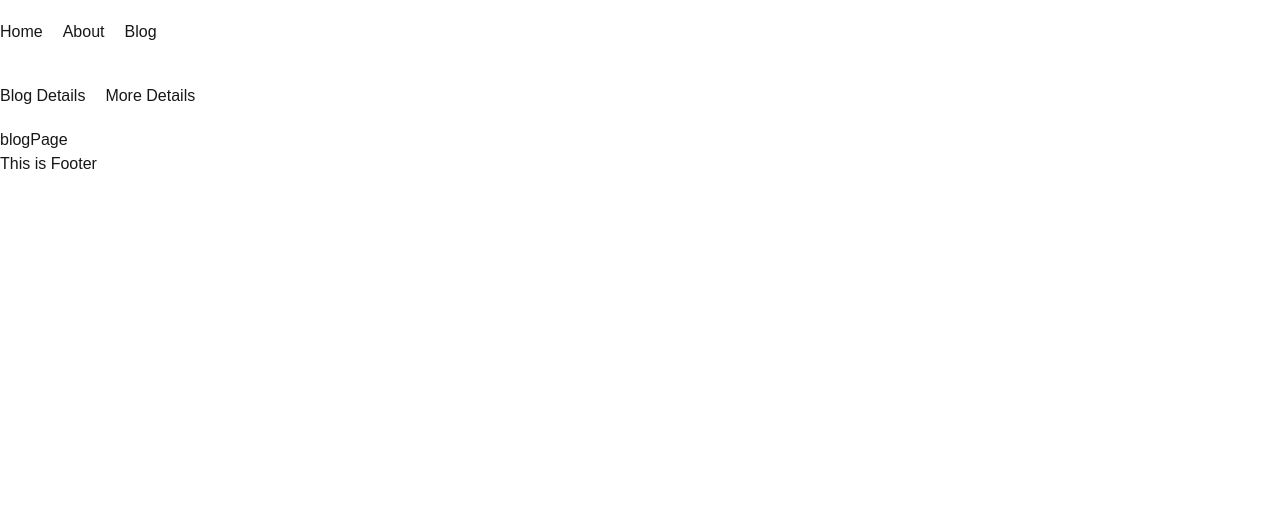
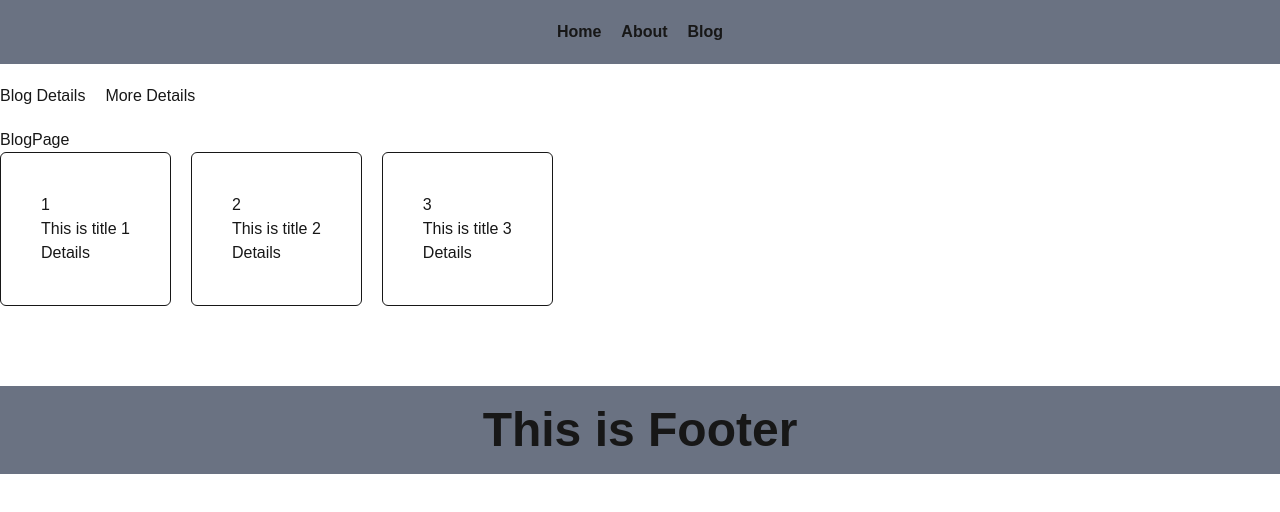
Before and after one commit to anamolhasan/frist-next.js-project, a Next.js app: page /blog in a window 1280 px wide. Shown: the top 512 px of the page. Built offline with nearby package versions, Linux system fonts and the light colour scheme.

Commit message:
day 1 complite

```diff
--- /dev/null
+++ b/src/app/blog/[id]/page.jsx
@@ -0,0 +1,12 @@
+import React from 'react'
+
+const DetailsBlogPage = ({params}) => {
+    const id = params.id
+  return (
+    <div>
+        <p className='text-5xl font-bold text-center' >Details Blog Page {id}</p>
+    </div>
+  )
+}
+
+export default DetailsBlogPage
--- a/src/app/blog/page.jsx
+++ b/src/app/blog/page.jsx
@@ -1,11 +1,38 @@
-import React from 'react'
+import Link from "next/link";
+import React from "react";
 
 const blogPage = () => {
+  const blogs = [
+    {
+      id: 1,
+      title: "This is title 1",
+      description: "This is blog description",
+    },
+    {
+      id: 2,
+      title: "This is title 2",
+      description: "This is blog description",
+    },
+    {
+      id: 3,
+      title: "This is title 3",
+      description: "This is blog description",
+    },
+  ];
   return (
-    <div>
-        <p>blogPage</p>
+    <div className="">
+      <p>BlogPage</p>
+      <div className="flex gap-5 ">
+        {blogs.map((blog) => (
+          <div key={blog.id} className="border p-10 rounded-md">
+            <p>{blog.id}</p>
+            <p>{blog.title}</p>
+            <Link href={`/blog/${blog.id}`}>Details</Link>
+          </div>
+        ))}
+      </div>
     </div>
-  )
-}
+  );
+};
 
-export default blogPage
+export default blogPage;
--- a/src/app/layout.js
+++ b/src/app/layout.js
@@ -1,6 +1,8 @@
 import { Geist, Geist_Mono } from "next/font/google";
 import "./globals.css";
 import Link from "next/link";
+import Navbar from "./shared/Navbar";
+import Footer from "./shared/Footer";
 
 const geistSans = Geist({
   variable: "--font-geist-sans",
@@ -23,15 +25,13 @@ export default function RootLayout({ children }) {
       <body
         className={`${geistSans.variable} ${geistMono.variable} antialiased`}
       >
-        <ul className="flex gap-5 py-5">
-          <li><Link href={'/'}>Home</Link> </li>
-          <li><Link href={'/about'}>About</Link> </li>
-          <li><Link href={'/blog'}>Blog</Link> </li>
-        </ul>
+
+       <Navbar />
+
         {children}
-        <footer>
-          <p>This is Footer</p>
-        </footer>
+
+        <Footer />
+
       </body>
     </html>
   );
--- /dev/null
+++ b/src/app/not-found.jsx
@@ -0,0 +1,13 @@
+import Link from 'next/link'
+import React from 'react'
+
+const NotFound = () => {
+  return (
+    <div>
+        <p>Page Not found</p>
+       <p> Go to<Link href={'/'}>Home</Link> Page </p>
+    </div>
+  )
+}
+
+export default NotFound
--- /dev/null
+++ b/src/app/shared/Footer.jsx
@@ -0,0 +1,11 @@
+import React from 'react'
+
+const Footer = () => {
+  return (
+    <div className='mt-20'>
+        <p className='text-center font-bold text-5xl bg-gray-500 py-5'>This is Footer</p>
+    </div>
+  )
+}
+
+export default Footer
--- /dev/null
+++ b/src/app/shared/Navbar.jsx
@@ -0,0 +1,16 @@
+import Link from 'next/link'
+import React from 'react'
+
+const Navbar = () => {
+  return (
+    <div className='text-center font-bold  bg-gray-500' >
+         <ul className="flex justify-center gap-5 py-5">
+          <li><Link href={'/'}>Home</Link> </li>
+          <li><Link href={'/about'}>About</Link> </li>
+          <li><Link href={'/blog'}>Blog</Link> </li>
+        </ul>
+    </div>
+  )
+}
+
+export default Navbar
```
